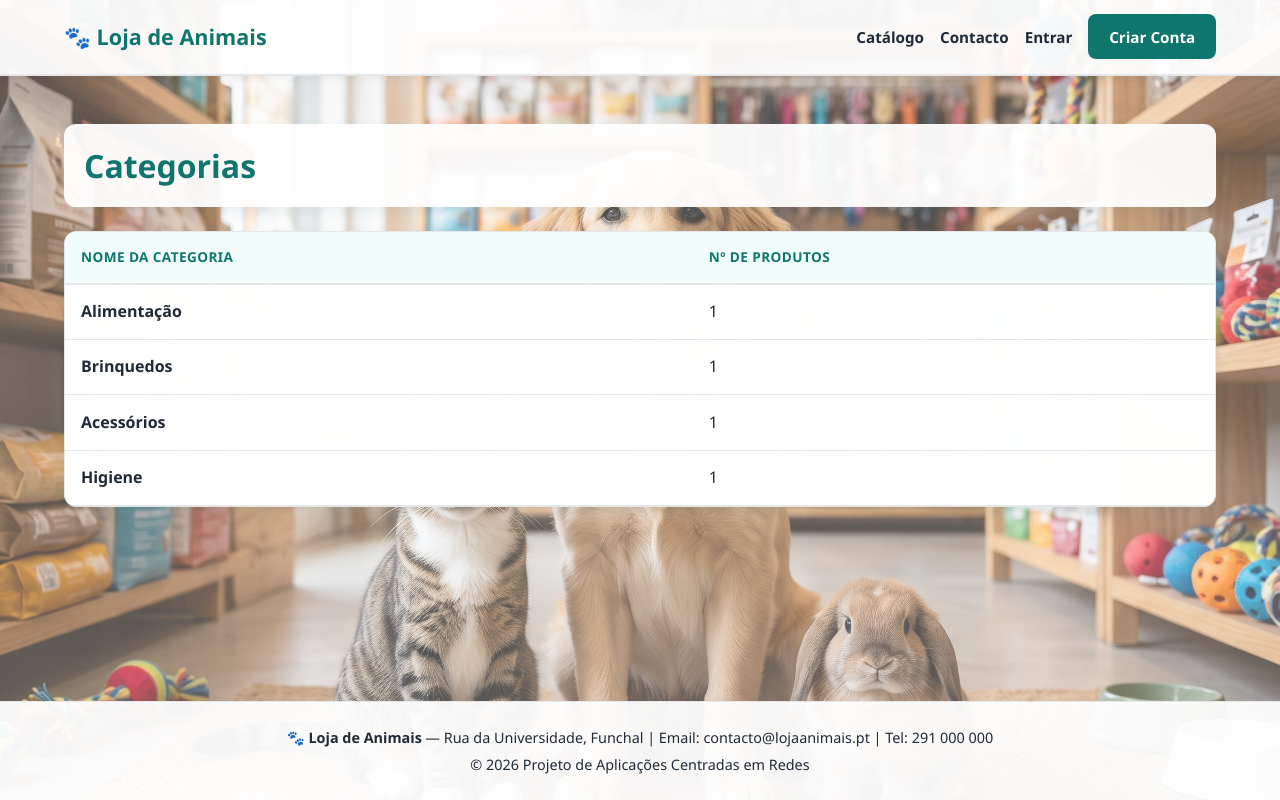
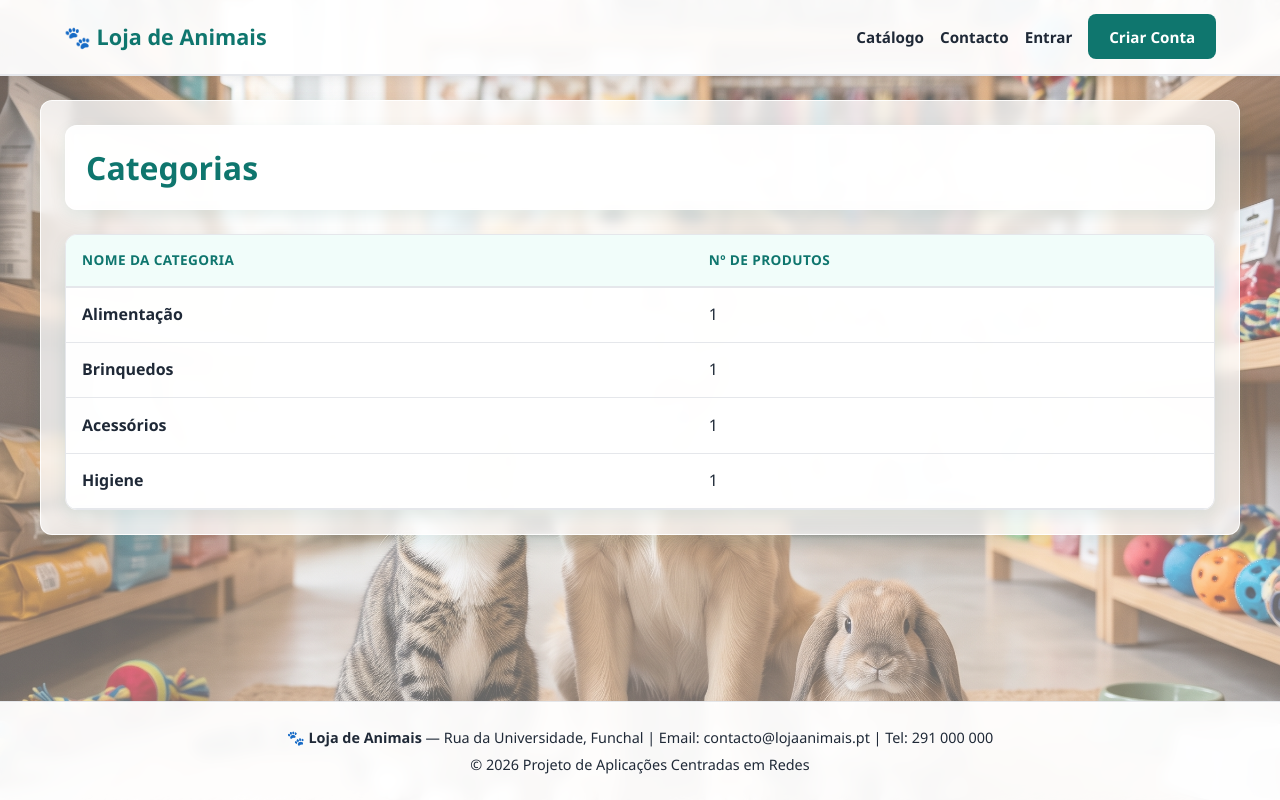
Before and after one commit to RossanaKK/Projeto-Loja-de-Animais, a Laravel app: page /categorias in a window 1280 px wide. Run offline with Laravel 12, Linux system fonts and the light colour scheme; data comes from the database, SQL or seed files in the repository; data that the repository does not hold is empty.

Commit message:
Aplicar às restantes páginas

```diff
--- a/public/css/style.css
+++ b/public/css/style.css
@@ -3,12 +3,12 @@
     --cor-primaria-hover: #115e59;
     --cor-secundaria: #f59e0b;
     --cor-fundo: #faf8f5;
-    --cor-cartao: #ffffff;
+    --cor-cartao: rgba(255, 255, 255, 0.88);
     --cor-texto: #1f2937;
     --cor-texto-suave: #4b5563;
     --cor-borda: #e5e7eb;
     --cor-perigo: #dc2626;
-    --sombra-suave: 0 4px 12px rgba(15, 118, 110, 0.08);
+    --sombra-suave: 0 6px 16px rgba(15, 118, 110, 0.10);
     --raio-borda: 12px;
 }
 
@@ -22,7 +22,7 @@ body {
     display: flex;
     flex-direction: column;
     min-height: 100vh;
-    background: linear-gradient(rgba(250, 248, 245, 0.30), rgba(250, 248, 245, 0.35)),
+    background: linear-gradient(rgba(250, 248, 245, 0.35), rgba(250, 248, 245, 0.42)),
                 url('/img/loja.jpg') center/cover fixed no-repeat !important;
     color: var(--cor-texto);
     font-family: 'Figtree', 'Segoe UI', Tahoma, Geneva, Verdana, sans-serif;
@@ -40,12 +40,13 @@ body {
 }
 
 .navbar-loja {
-    background-color: rgba(255, 255, 255, 0.94);
+    background-color: rgba(255, 255, 255, 0.95);
+    backdrop-filter: blur(6px);
     border-bottom: 2px solid var(--cor-borda);
     position: sticky;
     top: 0;
     z-index: 50;
-    box-shadow: 0 2px 8px rgba(0, 0, 0, 0.06);
+    box-shadow: 0 2px 10px rgba(0, 0, 0, 0.06);
 }
 
 .navbar-container {
@@ -133,17 +135,21 @@ body {
     box-shadow: 0 6px 18px rgba(15, 118, 110, 0.35);
 }
 
-/* Contentor das restantes páginas (Catálogo, Categorias, Encomendas, etc.) */
+/* Contentor das restantes páginas com transparência elegante */
 .container-loja {
     max-width: 1200px;
     margin: 1.5rem auto;
     padding: 1.5rem;
-    background-color: transparent !important;
+    background-color: rgba(255, 255, 255, 0.78);
+    backdrop-filter: blur(6px);
+    border-radius: var(--raio-borda);
+    box-shadow: var(--sombra-suave);
+    border: 1px solid rgba(255, 255, 255, 0.9);
 }
 
 .container-loja > h1 {
     display: inline-block;
-    background-color: rgba(255, 255, 255, 0.94);
+    background-color: rgba(255, 255, 255, 0.92);
     padding: 0.5rem 1.25rem;
     border-radius: 10px;
     color: #111827 !important;
@@ -321,7 +330,7 @@ body {
 }
 
 .app-wrapper thead th {
-    background-color: #f0fdfa;
+    background-color: rgba(240, 253, 250, 0.9);
     color: var(--cor-primaria);
     font-weight: 700;
     font-size: 0.85rem;
@@ -355,7 +365,8 @@ body {
 .footer-loja {
     flex-shrink: 0;
     margin-top: auto;
-    background-color: rgba(255, 255, 255, 0.94);
+    background-color: rgba(255, 255, 255, 0.95);
+    backdrop-filter: blur(6px);
     border-top: 1px solid var(--cor-borda);
     padding: 1.25rem 1.5rem;
     text-align: center;
@@ -407,10 +419,12 @@ body {
     flex-wrap: wrap;
     gap: 1rem;
     margin-bottom: 1.5rem;
-    background-color: rgba(255, 255, 255, 0.94);
+    background-color: rgba(255, 255, 255, 0.85);
+    backdrop-filter: blur(4px);
     padding: 1rem 1.25rem;
     border-radius: var(--raio-borda);
     box-shadow: var(--sombra-suave);
+    border: 1px solid rgba(255, 255, 255, 0.9);
 }
 
 .cabecalho-seccao h1 {
@@ -523,7 +538,8 @@ body {
 }
 
 .tabela-contentor {
-    background-color: rgba(255, 255, 255, 0.95);
+    background-color: rgba(255, 255, 255, 0.90);
+    backdrop-filter: blur(4px);
     border: 1px solid var(--cor-borda);
     border-radius: var(--raio-borda);
     box-shadow: var(--sombra-suave);
@@ -534,14 +550,11 @@ body {
     width: 100%;
     border-collapse: collapse;
     min-width: 600px;
-    background-color: rgba(255, 255, 255, 0.95);
-    border-radius: var(--raio-borda);
-    overflow: hidden;
-    box-shadow: var(--sombra-suave);
+    background-color: transparent;
 }
 
 .tabela-loja thead th {
-    background-color: #f0fdfa;
+    background-color: rgba(240, 253, 250, 0.9);
     color: var(--cor-primaria);
     text-align: left;
     padding: 0.9rem 1rem;
```
Also changed, not shown: other parts of public/css/style.css (+16 -9 lines).
